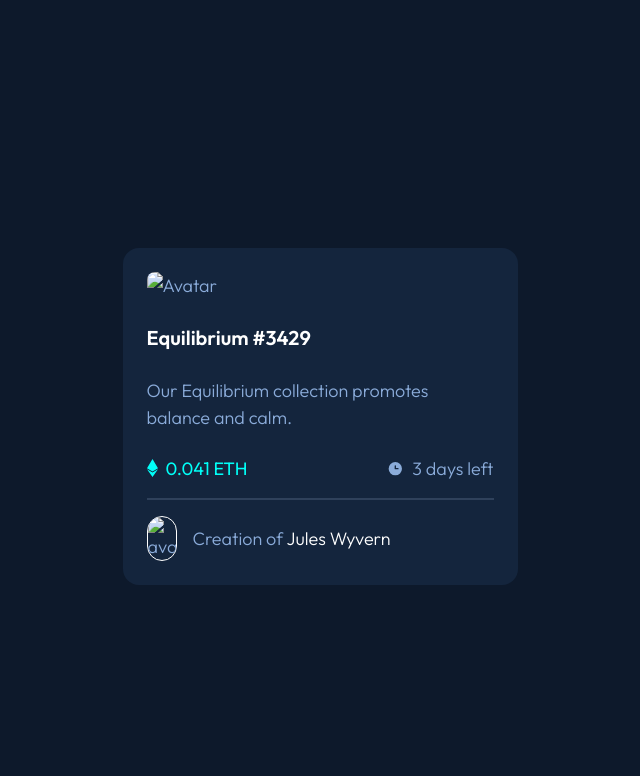
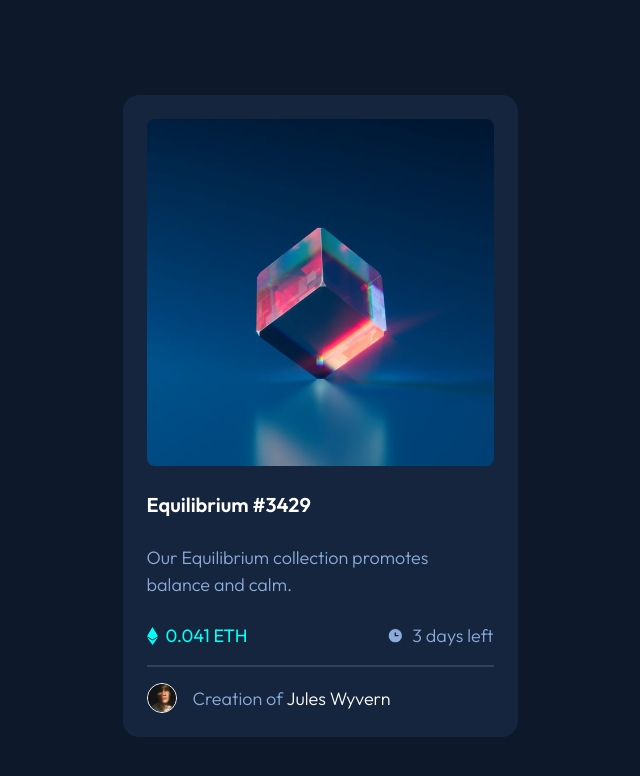
Before and after one commit to Fadilano/NFT-preview-card-component, a plain HTML site: page index.html in a window 1280 px wide. Shown: the whole page, without its empty margins (320-960 px from the left). Drawn offline with Linux system fonts and the light colour scheme; the site is published under a folder, as on GitHub Pages, so addresses that start at the root find nothing.

Commit message:
Update index.html

```diff
--- a/index.html
+++ b/index.html
@@ -25,7 +25,7 @@
       <div class="card">
         <!-- hovering -->
         <div class="hovering">
-          <img src="/images/image-equilibrium.jpg" alt="Avatar" class="image">
+          <img src="images/image-equilibrium.jpg" alt="Avatar" class="image">
           <div class="overlay">
               <svg width="48" height="48" xmlns="http://www.w3.org/2000/svg"><g fill="none" fill-rule="evenodd"><path d="M0 0h48v48H0z"/><path d="M24 9C14 9 5.46 15.22 2 24c3.46 8.78 12 15 22 15 10.01 0 18.54-6.22 22-15-3.46-8.78-11.99-15-22-15Zm0 25c-5.52 0-10-4.48-10-10s4.48-10 10-10 10 4.48 10 10-4.48 10-10 10Zm0-16c-3.31 0-6 2.69-6 6s2.69 6 6 6 6-2.69 6-6-2.69-6-6-6Z" fill="#FFF" fill-rule="nonzero"/></g></svg>
           </div>
@@ -54,7 +54,7 @@
           </div>
         </div>
         <div class="creation">
-          <img src="/images/image-avatar.png" alt="avatar" />
+          <img src="images/image-avatar.png" alt="avatar" />
           <p class="name">Creation of <span>Jules Wyvern</span></p>
         </div>
       </div>
```
